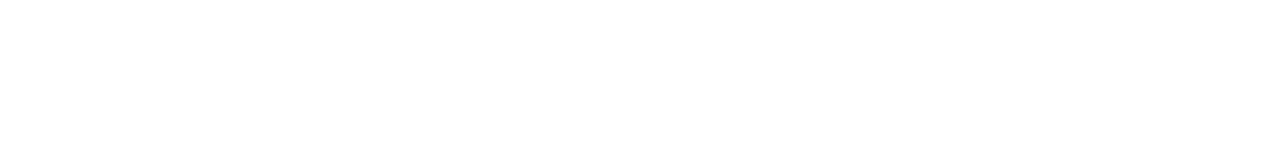
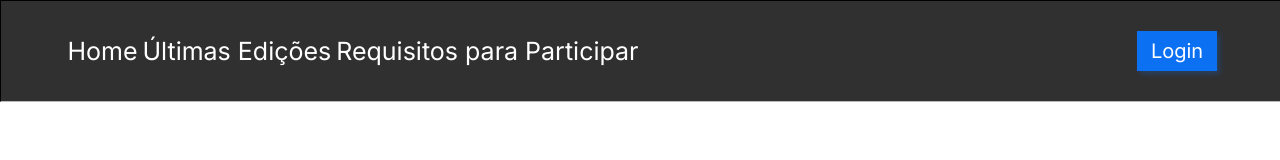
Before and after one commit to fariajcl/bootcamp-dnc, a plain HTML site: page index.html in a window 1280 px wide. Drawn offline with Linux system fonts and the light colour scheme.

Commit message:
Criação do Estilo CSS do Menu

```diff
--- a/index.html
+++ b/index.html
@@ -3,9 +3,20 @@
 <head>
     <meta charset="UTF-8">
     <meta name="viewport" content="width=device-width, initial-scale=1.0">
+    <link rel="preconnect" href="https://fonts.googleapis.com">
+    <link href="https://fonts.googleapis.com/css2?family=Inter:ital,opsz,wght@0,14..32,100..900;1,14..32,100..900&display=swap" rel="stylesheet">
+    <link rel="preconnect" href="https://fonts.gstatic.com" crossorigin>
+    <link rel="stylesheet" href="style.css">
     <title>Bootcamp DNC</title>
 </head>
 <body>
-
+    <nav id="principal">
+        <div id="menu">
+            <a href="">Home</a>
+            <a href="">Últimas Edições</a>
+            <a href="">Requisitos para Participar</a>
+        </div>
+        <button>Login</button>
+    </nav>
 </body>
 </html>
--- /dev/null
+++ b/style.css
@@ -0,0 +1,50 @@
+body{
+    margin: 0px;
+    padding: 0px;
+}
+
+#principal{
+    width: 100%;
+    height: 100px;
+    border:1px solid black;
+    background-color: #303030;
+    display: flex;
+    justify-content: space-between;
+    align-items: center;
+    border-bottom: 1px solid #bababa;
+}
+
+#principal div a{
+    font-family: Inter;
+    font-size: 25px;
+    font-weight: 600px;
+    color: white;
+    text-decoration: none;
+}
+    #principal div a:hover{
+        color: #CCCCCC;
+    }
+
+
+
+#menu{
+    display: flex;
+    width: 45%;
+    justify-content:space-around;
+    align-items: center;
+    margin-left: 5%;
+}
+
+#principal button{
+    margin-right: 5%;
+    background-color: #0C70F2;
+    border: 0px;
+    height: 40px;
+    width: 80px;
+    font-family: Inter;
+    font-size: 20px;
+    font-weight: 600px;
+    color: white;
+    box-shadow: 3px 3px 5px rgba(12, 112, 242, 0.25);
+    cursor: pointer;
+}
```
